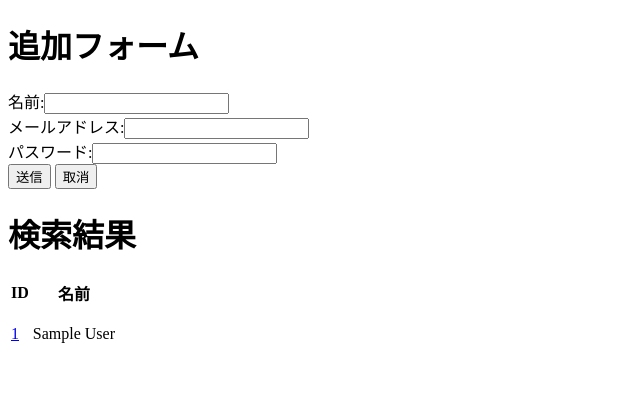
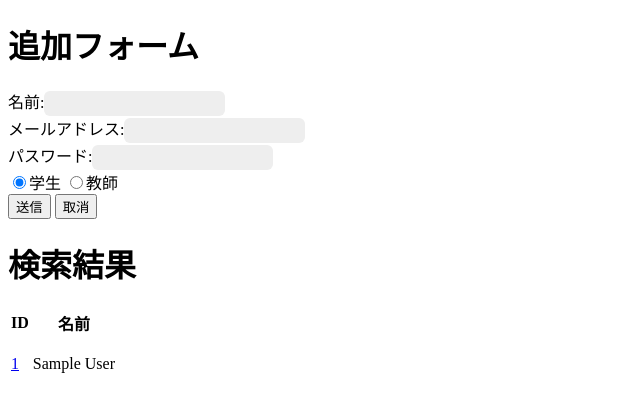
Before and after one commit to KTanabe3/QuizKn0ck, a Flask app: page /users in a window 1280 px wide. Shown: the top 412 px of the page, without its empty margins (0-640 px from the left). Run offline with Flask 3, Linux system fonts and the light colour scheme; tables that the repository leaves empty hold one stand-in row (values such as "Sample post").

Commit message:
add Result table and add role

```diff
--- a/register.py
+++ b/register.py
@@ -17,7 +17,8 @@ def users_get():
 def users_post():
     user = User(
         name=request.form["user_name"],
-        mail=request.form["mail"]
+        mail=request.form["mail"],
+        role=bool(request.form["role"])
     )
     user.set_password(request.form["password"])
     db.session.add(user)
--- a/templates/home.html
+++ b/templates/home.html
@@ -6,10 +6,12 @@
     <title>ホーム</title>
 </head>
 <body>
-    <h1>ようこそ、{{ current_user.name }}さん</h1>
+    <h1>ようこそ、{{ current_user.name }} {% if current_user.role %}先生{% else %}君{% endif %}</h1>
     <a href="/quiz">問題回答</a>
     <a href="/make/quiz">問題作成</a>
+    {% if current_user.role %}
     <a href="/make/quizset">問題セット作成</a>
+    {% endif %}
     <a href="/view">回答結果</a>
     <a href="/owner_view">回答結果(作成者)</a>
     <a href="/users">ユーザ選択</a>
--- a/templates/users_get.html
+++ b/templates/users_get.html
@@ -3,13 +3,24 @@
 <head>
     <meta charset="UTF-8">
     <title>ユーザ一覧</title>
+    <style>
+        .string {
+            padding-top: 5px;
+            padding-bottom: 5px;
+            border-radius: 6px;
+            border-style: none;
+            background: #eeeeee;
+        }
+    </style>
 </head>
 <body>
     <h1>追加フォーム</h1>
     <form action="/users" method="POST">
-        <div>名前:<input name="user_name"></input></div>
-        <div>メールアドレス:<input name="mail"></input></div>
-        <div>パスワード:<input type="password" name="password"></input></div>
+        <div>名前:<input name="user_name" class="string" required></input></div>
+        <div>メールアドレス:<input name="mail" class="string" required></input></div>
+        <div>パスワード:<input type="password" name="password" class="string" required></input></div>
+        <label></label><input type="radio" name="role" value="" checked>学生</label>
+        <label></label><input type="radio" name="role" value="true">教師</label>
         <div>
             <input type="submit" value="送信">
             <input type="reset" value="取消">
```
Also changed, not shown: models.py (+8 -0 lines).
